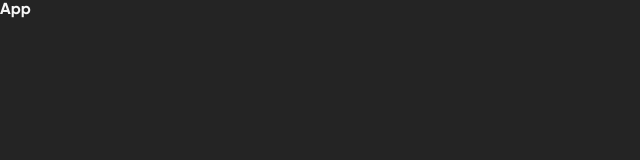
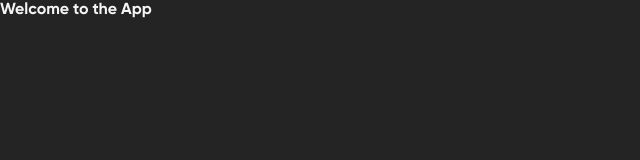
Before and after one commit to lazyymohitt/InstaClone, a React app in the folder Frontend/: page / in a window 1280 px wide. Shown: the top 160 px of the page, without its empty margins (0-640 px from the left). Built offline with nearby package versions, Linux system fonts and the light colour scheme; the HTML template or start-up script is replaced by a standard one.

Commit message:
feat: update App component welcome message and enhance Login functionality with navigation on successful login

```diff
--- a/Frontend/src/App.jsx
+++ b/Frontend/src/App.jsx
@@ -4,7 +4,7 @@ import React from 'react'
 const App = () => {
   return (
     <div>
-          App
+          Welcome to the App
         </div>
   )
 }
--- a/Frontend/src/Features/Auth/Pages/Login.jsx
+++ b/Frontend/src/Features/Auth/Pages/Login.jsx
@@ -4,17 +4,27 @@ import { Link } from "react-router-dom"
 import Register from './Register'
 import axios from "axios"
 import { useAuth } from '../hooks/useAuth'
+import { useNavigate } from 'react-router-dom'
 
 const Login = () => {
   const [username, setUsername] = useState("")
   const [password, setpassword ] = useState("")
 
-  const{handleLogin} = useAuth()
+  const navigate = useNavigate()
+
+  const{handleLogin, loading} = useAuth()
+
+  if(loading){
+    return (
+      <h1>Loading...</h1>
+    )
+  }
 
   function handleSubmit(e){
     e.preventDefault();
     handleLogin(username,password)
     .then(res=>{
+      navigate("/")
       console.log(res)
     })
 
```
